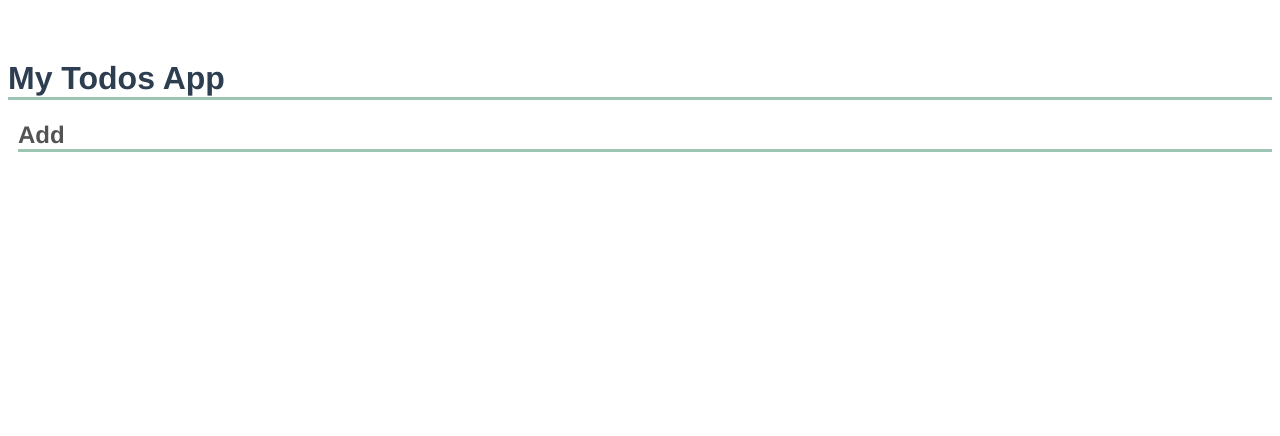
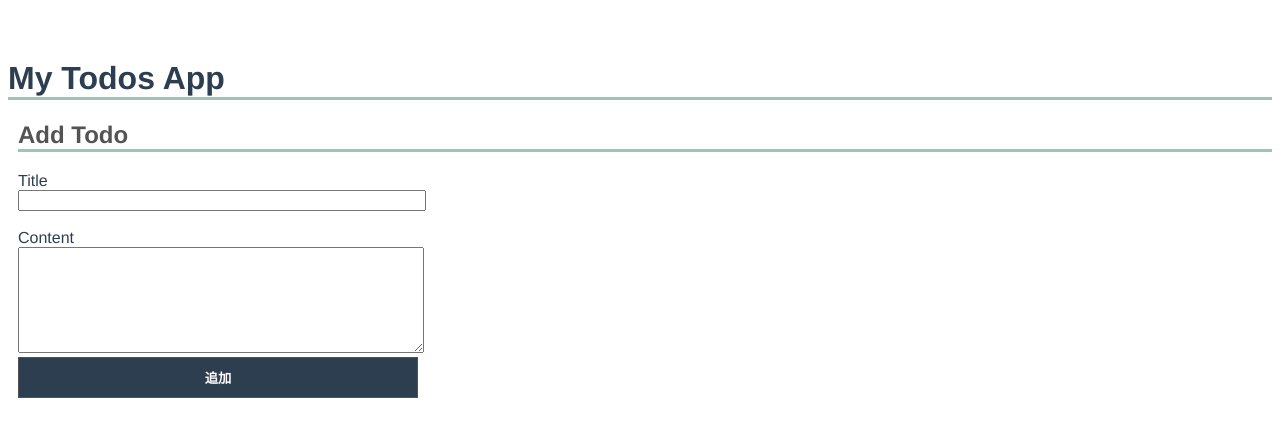
Before and after one commit to ken-1200/Vuex-todos, a Vue app: page /add in a window 1280 px wide. Shown: the top 436 px of the page. Built offline with nearby package versions, Linux system fonts and the light colour scheme.

Commit message:
[add]'formから$emitで各メソッドを発火し、それぞれのdataに登録後dispatch'

```diff
--- a/src/views/Add.vue
+++ b/src/views/Add.vue
@@ -1,15 +1,42 @@
 <template>
-  <div>
-    <h2>Add</h2>
+  <div class="form-container">
+    <h2>Add Todo</h2>
+    <Form @todo-title="setTitleInfo" @todo-content="setContentInfo"></Form>
+    <button @click="adder" class="form-container__btn">追加</button>
   </div>
 </template>
 
 <script>
+import Form from '../components/Form.vue'
+
 export default {
-
+  data() {
+    return {
+      title: '',
+      content: ''
+    }
+  },
+  methods: {
+    setTitleInfo(value) {
+      this.title = value;
+      console.log(this.title);
+    },
+    setContentInfo(value) {
+      this.content = value;
+      console.log(this.content);
+    },
+    adder() {
+      let todo = {
+        title: this.title,
+        content: this.content
+      }
+      this.$store.dispatch('createTodos', todo);//ここにtitle, contentをまとめて送る
+      this.$router.push('/');//Home.vueに遷移する
+      console.log(this.$store.state.todoData);
+    }
+  },
+  components: {
+    Form
+  }
 }
 </script>
-
-<style lang="scss" scoped>
-
-</style>
```
